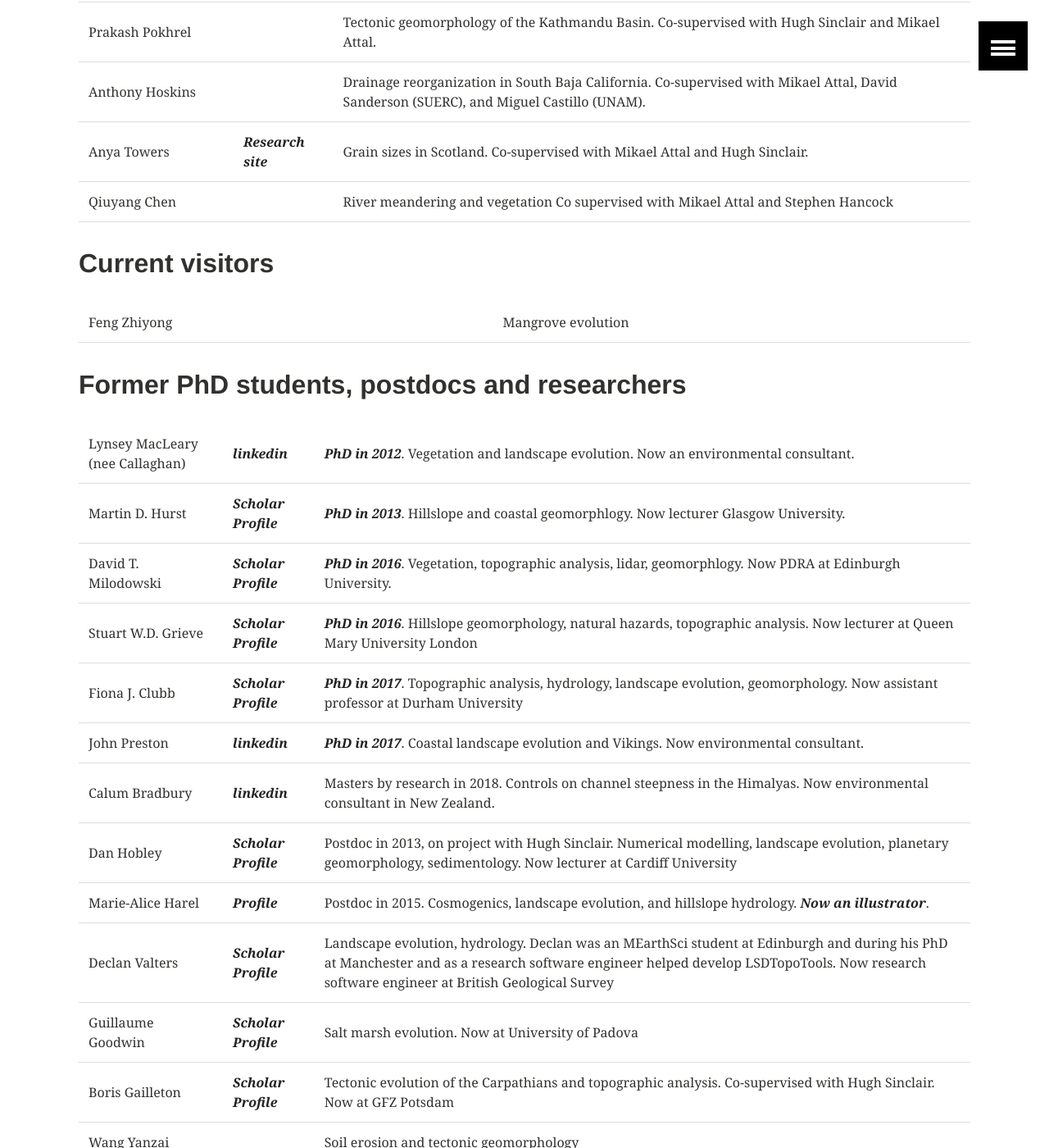
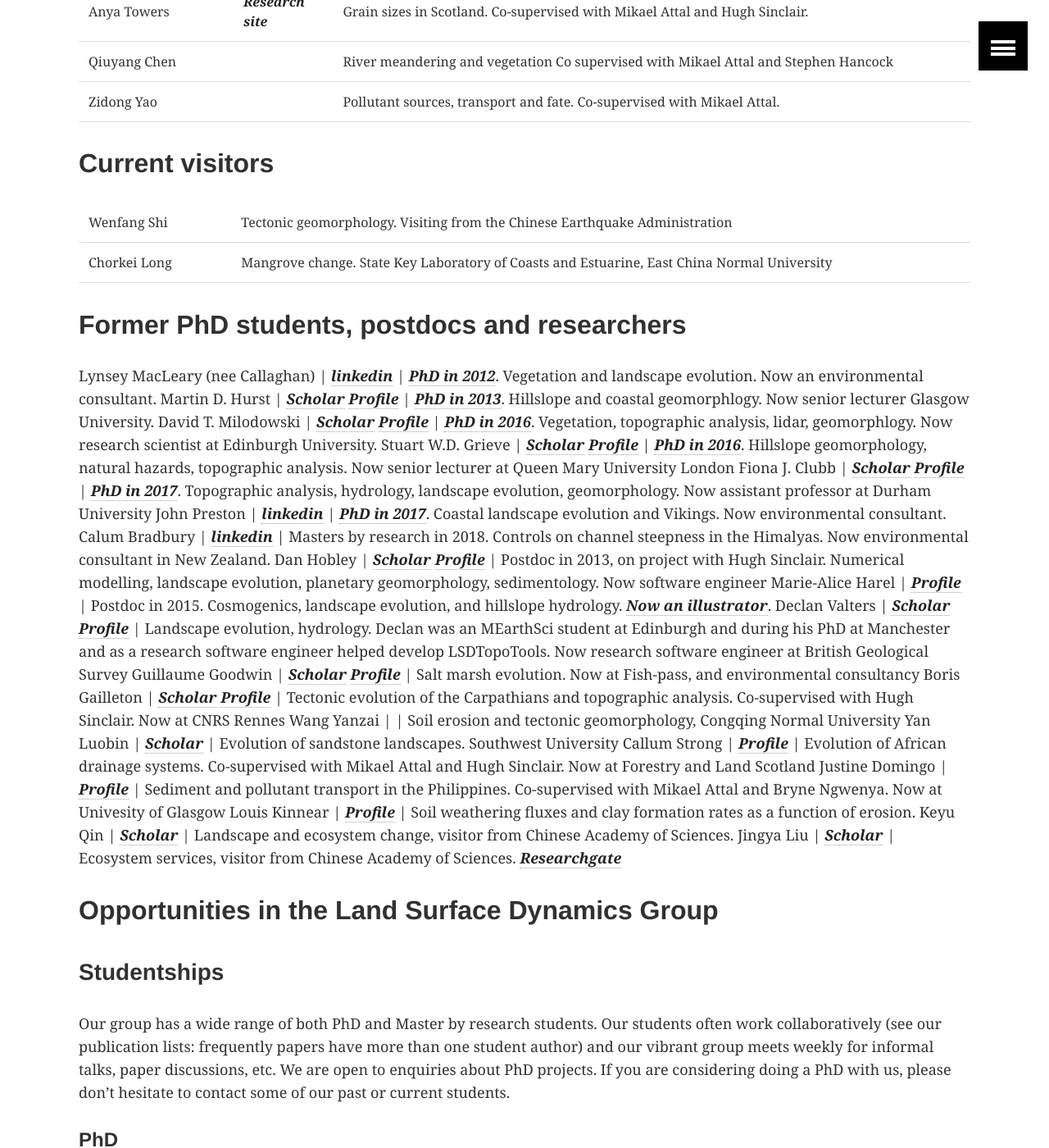
Before and after one commit to simon-m-mudd/simon-m-mudd.github.io, a Jekyll site: the page built from group/index.md, in a window 1280 px wide and 1400 px high, scrolled down 1408 px. Shown: the whole window at 82% size. Built offline with Jekyll 4.4.1, drawn with Linux system fonts in a browser that asks for light colours; some of the changed text lies outside the part shown.

Commit message:
updating group members

```diff
--- a/group/index.md
+++ b/group/index.md
@@ -16,39 +16,45 @@ I've been lucky to collaborate with some amazing PhD students and postdocs. I ca
 
 ## Current Students and postdocs
 
-Louis Kinnear | [**_Profile_**](https://www.ed.ac.uk/geosciences/people/person.html?indv=4127) | Soil weathering fluxes and clay formation rates as a function of erosion.
+
 Noorzalianee Ghazali | [**_Profile_**](https://www.ed.ac.uk/geosciences/people/person.html?indv=4433) | Mangrove change.
 Marina Ruiz Sánchez-Oro | [**_Profile_**](https://www.ed.ac.uk/geosciences/people/person.html?indv=13531) | Climate and landscape evolution.
-Callum Strong | [**_Profile_**](https://www.ed.ac.uk/geosciences/people/person.html?indv=11090) | Evolution of African drainage systems. Co-supervised with Mikael Attal and Hugh Sinclair.
-Justine Domingo | [**_Profile_**](https://www.ed.ac.uk/geosciences/people/person.html?indv=7001) | Sediment and pollutant transport in the Philippines. Co-supervised with Mikael Attal and Bryne Ngwenya.
-Donny Wahyudi | [**_Profile_**](https://www.ed.ac.uk/geosciences/people/person.html?indv=12284) | Tectonic geomorphology. Co-supervised with Hugh Sinclair.
+Donny Wahyudi | [**_Profile_**](https://www.ed.ac.uk/geosciences/people/person.html?indv=12284) | Tectonic geomorphology. Co-supervised with Mikael Attal.
 Saraswati Thapa | [**_Profile_**](https://scholar.google.com/citations?user=X5zT-UgAAAAJ&hl=en) | Flooding and sediment transport. Co-supervised with Hugh Sinclair and Mikael Attal.
 Prakash Pokhrel | | Tectonic geomorphology of the Kathmandu Basin. Co-supervised with Hugh Sinclair and Mikael Attal.
 Anthony Hoskins | |  Drainage reorganization in South Baja California. Co-supervised with Mikael Attal, David Sanderson (SUERC), and Miguel Castillo (UNAM).
 Anya Towers | [**_Research site_**](https://storymaps.arcgis.com/stories/3c048dc7f1fd4c468ef2ec7086c84d82) | Grain sizes in Scotland. Co-supervised with Mikael Attal and Hugh Sinclair.
 Qiuyang Chen | | River meandering and vegetation Co supervised with Mikael Attal and Stephen Hancock
+Zidong Yao | | Pollutant sources, transport and fate. Co-supervised with Mikael Attal.
+
 
 ## Current visitors
 
-Feng Zhiyong | | Mangrove evolution
+Wenfang Shi | | Tectonic geomorphology. Visiting from the Chinese Earthquake Administration
+Chorkei Long | | Mangrove change. State Key Laboratory of Coasts and Estuarine, East China Normal University
 
 ## Former PhD students, postdocs and researchers
 
 Lynsey MacLeary (nee Callaghan) | [**_linkedin_**](https://www.linkedin.com/in/lynsey-macleary-a0b3633b/?originalSubdomain=uk ) | [**_PhD in 2012_**](https://era.ed.ac.uk/handle/1842/6213). Vegetation and landscape evolution. Now an environmental consultant.
-Martin D. Hurst | [**_Scholar_**](https://scholar.google.com/citations?user=9--6x5sAAAAJ&hl=en) [**_Profile_**](https://www.gla.ac.uk/schools/ges/staff/martinhurst/) | [**_PhD in 2013_**](https://era.ed.ac.uk/handle/1842/12228). Hillslope and coastal geomorphlogy. Now lecturer Glasgow University.
-David T. Milodowski | [**_Scholar_**](https://scholar.google.com/citations?user=ay1R3UgAAAAJ&hl=en) [**_Profile_**](https://www.research.ed.ac.uk/portal/en/persons/david-milodowski(0130326f-fa97-48ed-843b-7bcc72e89065).html) | [**_PhD in 2016_**](https://era.ed.ac.uk/handle/1842/20438). Vegetation, topographic analysis, lidar, geomorphlogy. Now PDRA at Edinburgh University.
-Stuart W.D. Grieve | [**_Scholar_**](https://scholar.google.com/citations?user=LnCvUwwAAAAJ&hl=en) [**_Profile_**](https://swdg.io/) | [**_PhD in 2016_**](https://era.ed.ac.uk/handle/1842/25398). Hillslope geomorphology, natural hazards, topographic analysis. Now lecturer at Queen Mary University London
+Martin D. Hurst | [**_Scholar_**](https://scholar.google.com/citations?user=9--6x5sAAAAJ&hl=en) [**_Profile_**](https://www.gla.ac.uk/schools/ges/staff/martinhurst/) | [**_PhD in 2013_**](https://era.ed.ac.uk/handle/1842/12228). Hillslope and coastal geomorphlogy. Now senior lecturer Glasgow University.
+David T. Milodowski | [**_Scholar_**](https://scholar.google.com/citations?user=ay1R3UgAAAAJ&hl=en) [**_Profile_**](https://www.research.ed.ac.uk/portal/en/persons/david-milodowski(0130326f-fa97-48ed-843b-7bcc72e89065).html) | [**_PhD in 2016_**](https://era.ed.ac.uk/handle/1842/20438). Vegetation, topographic analysis, lidar, geomorphlogy. Now research scientist at Edinburgh University.
+Stuart W.D. Grieve | [**_Scholar_**](https://scholar.google.com/citations?user=LnCvUwwAAAAJ&hl=en) [**_Profile_**](https://swdg.io/) | [**_PhD in 2016_**](https://era.ed.ac.uk/handle/1842/25398). Hillslope geomorphology, natural hazards, topographic analysis. Now senior lecturer at Queen Mary University London
 Fiona J. Clubb | [**_Scholar_**](https://scholar.google.com/citations?user=LnCvUwwAAAAJ&hl=en) [**_Profile_**](https://fclubb.github.io/) | [**_PhD in 2017_**](https://era.ed.ac.uk/handle/1842/28817). Topographic analysis, hydrology, landscape evolution, geomorphology. Now assistant professor at Durham University
 John Preston | [**_linkedin_**](https://www.linkedin.com/in/john-preston-61b76a22/?originalSubdomain=uk) | [**_PhD in 2017_**](https://era.ed.ac.uk/handle/1842/31430). Coastal landscape evolution and Vikings. Now environmental consultant.
 Calum Bradbury | [**_linkedin_**](https://www.linkedin.com/in/calum-bradbury-gis/?originalSubdomain=nz) | Masters by research in 2018. Controls on channel steepness in the Himalyas. Now environmental consultant in New Zealand.
-Dan Hobley | [**_Scholar_**](https://scholar.google.com/citations?user=kJ13b-kAAAAJ&hl=en) [**_Profile_**](https://www.cardiff.ac.uk/people/view/481890-) | Postdoc in 2013, on project with Hugh Sinclair. Numerical modelling, landscape evolution, planetary geomorphology, sedimentology. Now lecturer at Cardiff University
+Dan Hobley | [**_Scholar_**](https://scholar.google.com/citations?user=kJ13b-kAAAAJ&hl=en) [**_Profile_**](https://www.cardiff.ac.uk/people/view/481890-) | Postdoc in 2013, on project with Hugh Sinclair. Numerical modelling, landscape evolution, planetary geomorphology, sedimentology. Now software engineer
 Marie-Alice Harel | [**_Profile_**](http://www.maharel.com/) | Postdoc in 2015. Cosmogenics, landscape evolution, and hillslope hydrology. [**_Now an illustrator_**](https://www.etsy.com/uk/shop/maharelillo).
 Declan Valters | [**_Scholar_**](https://scholar.google.com/citations?user=0OIHQmIAAAAJ&hl=en) [**_Profile_**](https://www.bgs.ac.uk/staff/profiles/52311.html) | Landscape evolution, hydrology. Declan was an MEarthSci student at Edinburgh and during his PhD at Manchester and as a research software engineer helped develop LSDTopoTools. Now research software engineer at British Geological Survey
-Guillaume Goodwin | [**_Scholar_**](https://scholar.google.com/citations?user=Or3grvoAAAAJ&hl=en&oi=ao) [**_Profile_**](https://www.ed.ac.uk/geosciences/people/person.html?indv=4505) | Salt marsh evolution. Now at University of Padova
-Boris Gailleton | [**_Scholar_**](https://scholar.google.com/citations?user=r5HIc00AAAAJ&hl=en&oi=ao) [**_Profile_**](https://www.gfz-potsdam.de/en/staff/boris-gailleton/) | Tectonic evolution of the Carpathians and topographic analysis. Co-supervised with Hugh Sinclair. Now at GFZ Potsdam
-Wang Yanzai |  | Soil erosion and tectonic geomorphology
-Yan Luobin | [**_Scholar_**](https://scholar.google.com/citations?user=_ASOJmAAAAAJ&hl=en&oi=ao) | Evolution of sandstone landscapes
-
+Guillaume Goodwin | [**_Scholar_**](https://scholar.google.com/citations?user=Or3grvoAAAAJ&hl=en&oi=ao) [**_Profile_**](https://www.ed.ac.uk/geosciences/people/person.html?indv=4505) | Salt marsh evolution. Now at Fish-pass, and environmental consultancy
+Boris Gailleton | [**_Scholar_**](https://scholar.google.com/citations?user=r5HIc00AAAAJ&hl=en&oi=ao) [**_Profile_**](https://www.gfz-potsdam.de/en/staff/boris-gailleton/) | Tectonic evolution of the Carpathians and topographic analysis. Co-supervised with Hugh Sinclair. Now at CNRS Rennes
+Wang Yanzai |  | Soil erosion and tectonic geomorphology, Congqing Normal University
+Yan Luobin | [**_Scholar_**](https://scholar.google.com/citations?user=_ASOJmAAAAAJ&hl=en&oi=ao) | Evolution of sandstone landscapes. Southwest University
+Callum Strong | [**_Profile_**](https://www.ed.ac.uk/geosciences/people/person.html?indv=11090) | Evolution of African drainage systems. Co-supervised with Mikael Attal and Hugh Sinclair. Now at Forestry and Land Scotland
+Justine Domingo | [**_Profile_**](https://www.ed.ac.uk/geosciences/people/person.html?indv=7001) | Sediment and pollutant transport in the Philippines. Co-supervised with Mikael Attal and Bryne Ngwenya. Now at Univesity of Glasgow
+Louis Kinnear | [**_Profile_**](https://www.ed.ac.uk/geosciences/people/person.html?indv=4127) | Soil weathering fluxes and clay formation rates as a function of erosion.
+Keyu Qin | [**_Scholar_**](https://scholar.google.com/citations?user=_ASOJmAAAAAJ&hl=en&oi=ao) | Landscape and ecosystem change, visitor from Chinese Academy of Sciences.
+Jingya Liu | [**_Scholar_**](https://scholar.google.com/citations?user=_ASOJmAAAAAJ&hl=en&oi=ao) | Ecosystem services, visitor from Chinese Academy of Sciences.
+[**_Researchgate_**](https://www.researchgate.net/scientific-contributions/Jingya-Liu-2118510042)
 
 ## Opportunities in the Land Surface Dynamics Group
 
```
